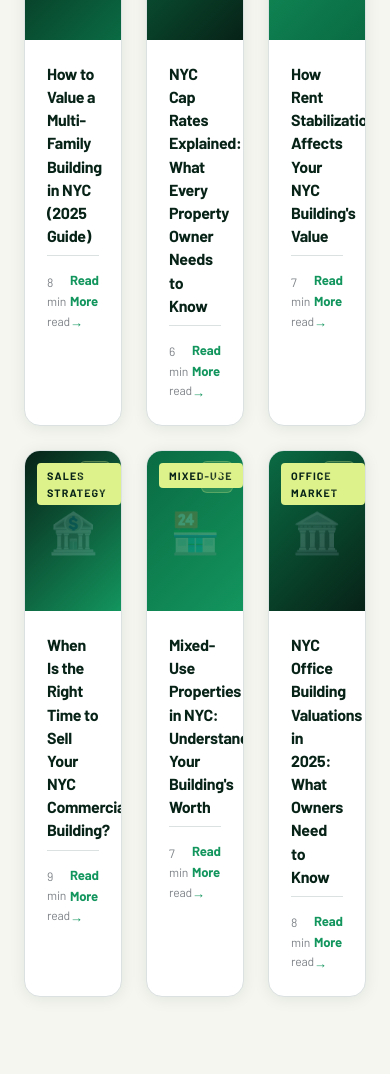
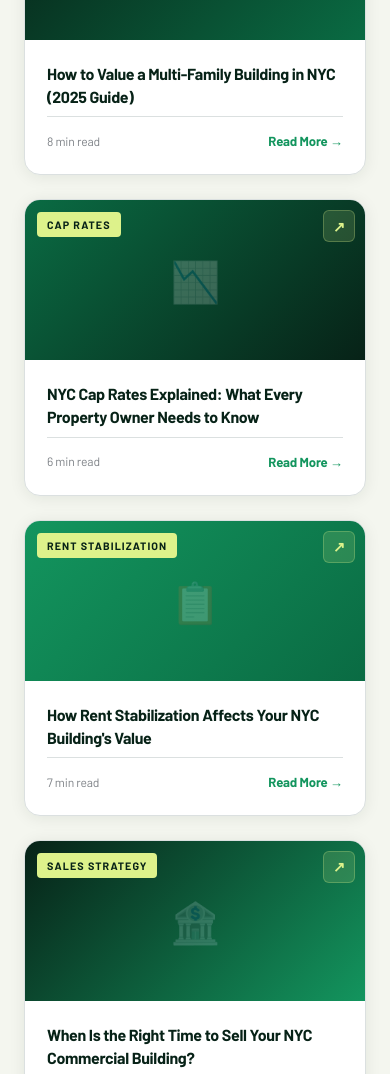
Before and after one commit to jcurly96/property-value-nyc, a plain HTML site: page articles.html in a window 390 px wide. Shown: the part 614-1688 px from the top of the page. Drawn offline with Linux system fonts and the light colour scheme; files whose address does not match are found by name.

Commit message:
Fix articles grid to single column on mobile

```diff
--- a/css/styles.css
+++ b/css/styles.css
@@ -1209,7 +1209,8 @@ img { max-width: 100%; display: block; }
   .form-header { padding: 24px 20px; }
   .form-progress { padding: 16px 20px; }
   .hero-stats { gap: 24px; flex-wrap: wrap; }
-  .articles-grid { grid-template-columns: 1fr; }
+  .articles-grid,
+  .articles-full .articles-grid { grid-template-columns: 1fr; }
   .article-card-body > p { display: none; }
   .articles-header { flex-direction: column; align-items: flex-start; gap: 16px; }
   .footer-top { grid-template-columns: 1fr; }
```
